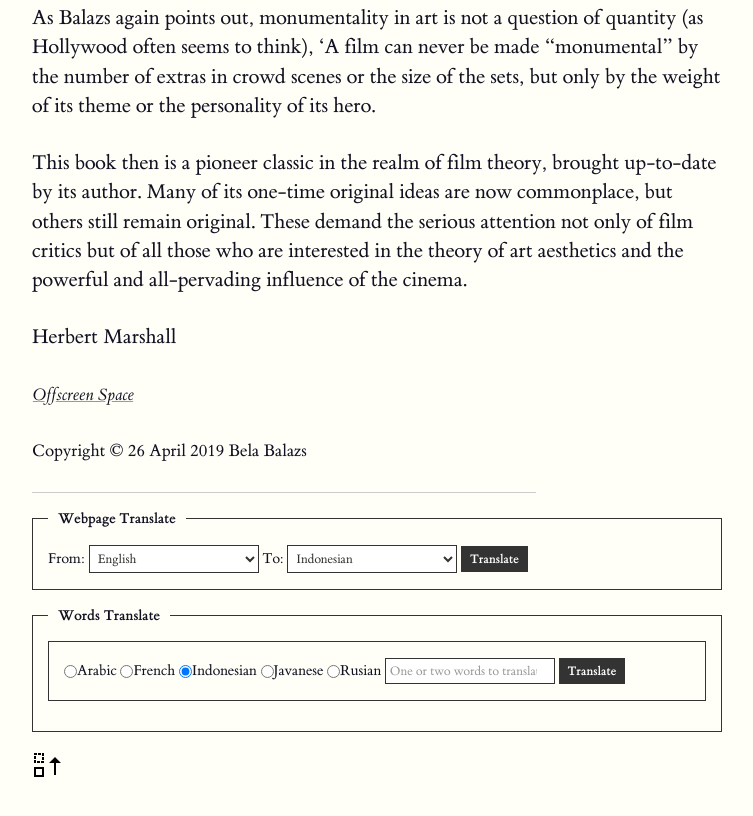
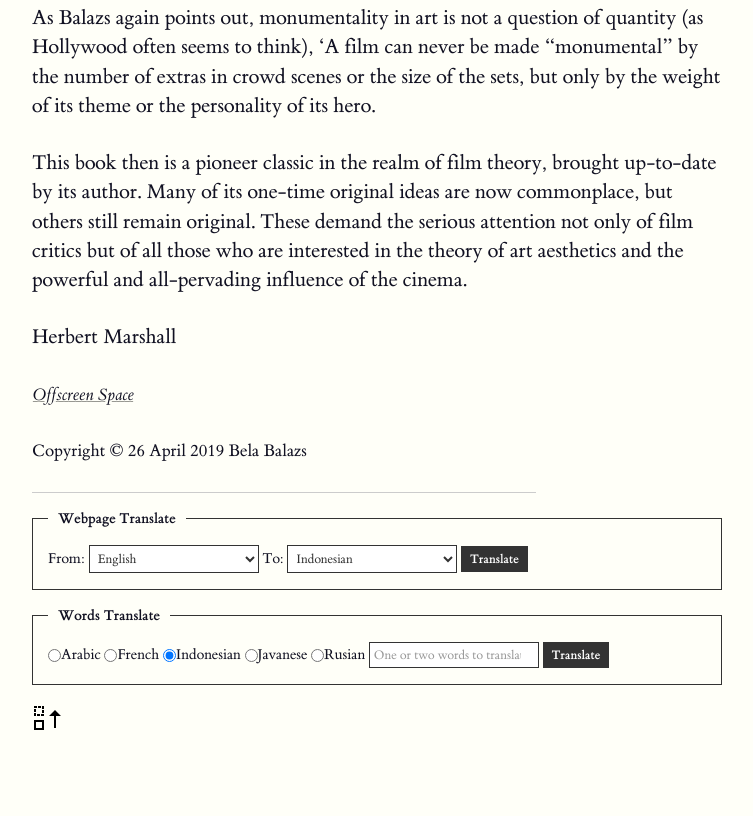
Before and after one commit to offscreen/offscreen, a plain HTML site: page translate/index.html in a window 1280 px wide. Shown: the part 2114-2930 px from the top of the page, without its empty margins (263-1016 px from the left). Drawn offline with nearby package versions, Linux system fonts and the light colour scheme.

Commit message:
Update index.html

```diff
--- a/translate/index.html
+++ b/translate/index.html
@@ -353,8 +353,7 @@
     <aside>
         <fieldset>
             <legend>Words Translate</legend>
-            <form action='https://translate.google.com' class='form notranslate' method='get' target='_blank' translate='no'>
-                <fieldset class='notranslate' translate='no'>
+            <form action='https://translate.google.com' class='notranslate' method='get' target='_blank' translate='no'>
                 <input name='#view' type='hidden' value='home'>
                 <input name='op' type='hidden' value='translate'>
                 <input name='sl' type='hidden' value='en'>
@@ -364,8 +363,7 @@
                 <input id='javanese' name='tl' type='radio' value='jw' /><label class='notranslate' for='javanese' translate='no'>Javanese</label>
                 <input id='rusian' name='tl' type='radio' value='ru' /><label class='notranslate' for='rusian' translate='no'>Rusian</label>
                 <input name='text' placeholder='One or two words to translate' required='required' type='search'>
-                    <input class='notranslate' translate='no' type='submit' value='Translate'>
-                </fieldset>
+                <button class='notranslate' translate='no' type='submit'>Translate</button>
             </form>
         </fieldset>
     </aside>
```
Lines whose indentation alone changed are shown as unchanged.
